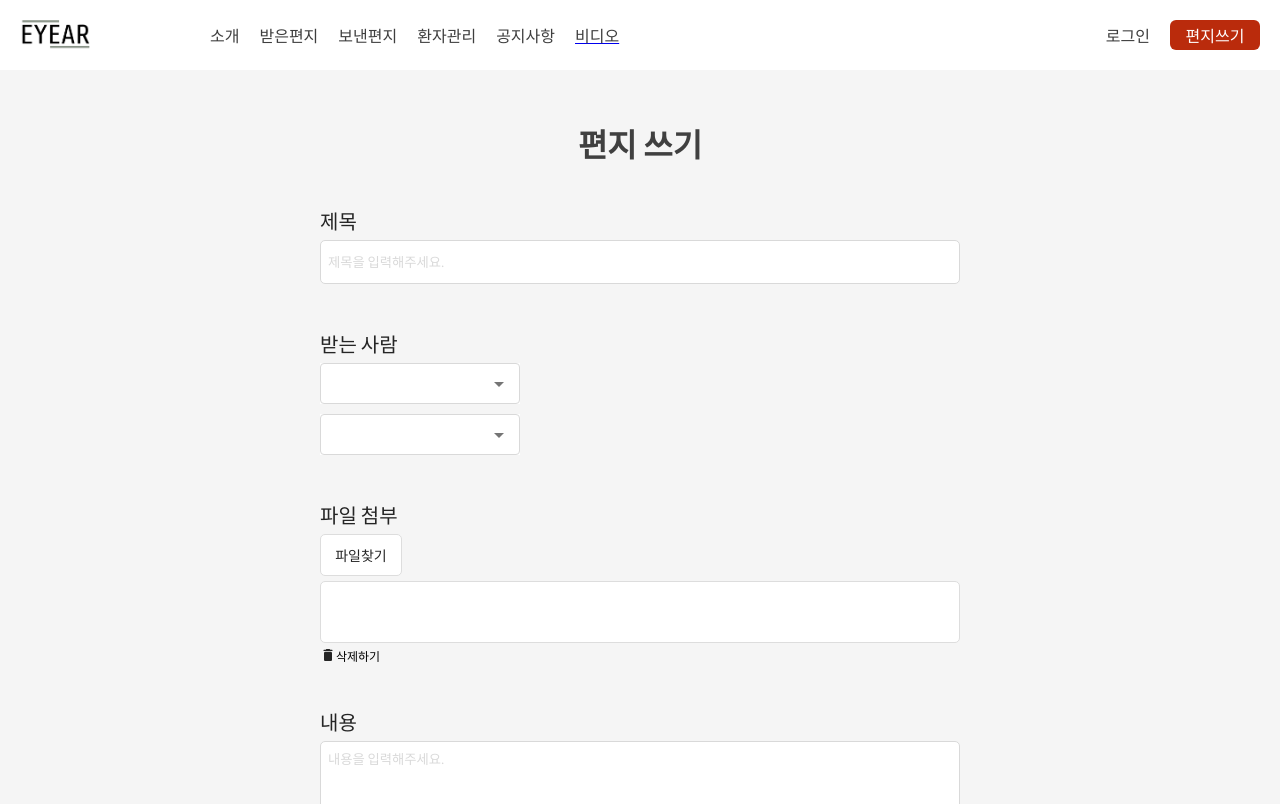
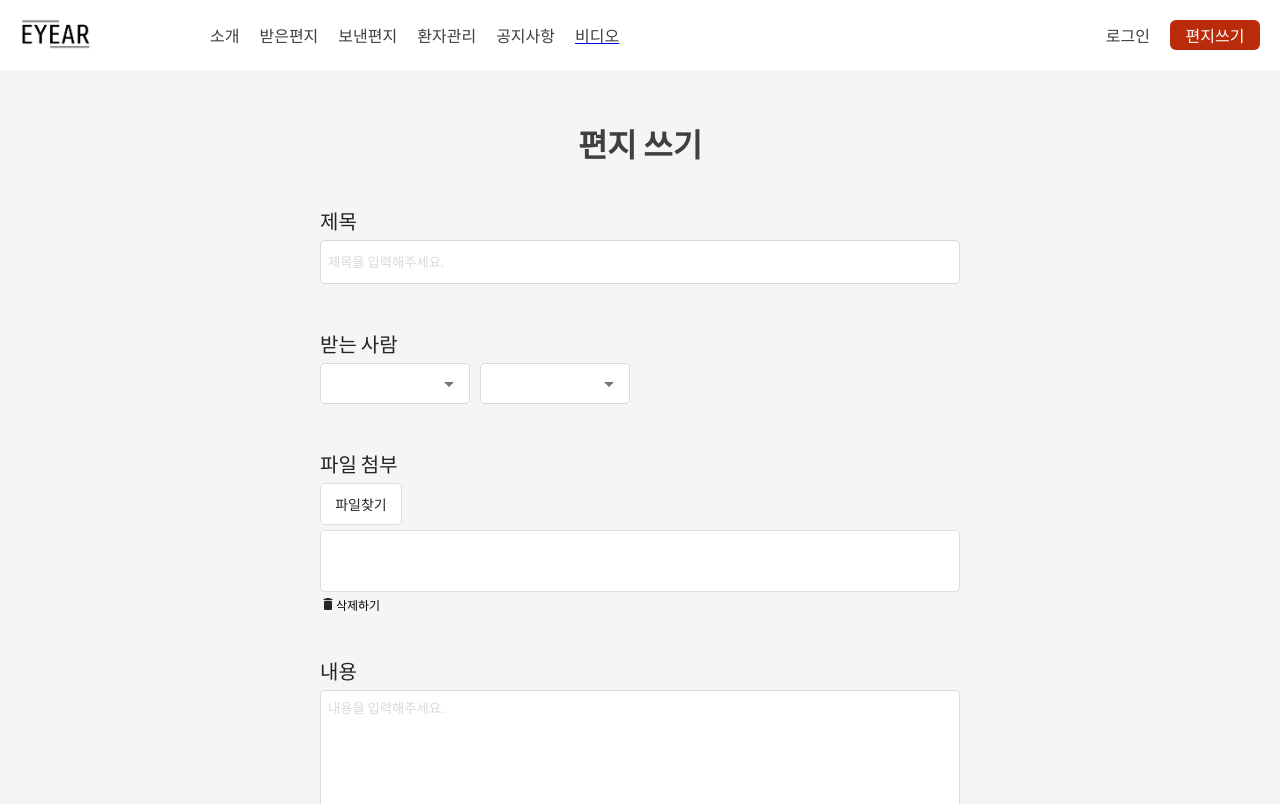
Before and after one commit to eyear22/eyear_frontend, a React (Create React App) app: page /send in a window 1280 px wide. Shown: the top 804 px of the page. Built offline with nearby package versions, Linux system fonts and the light colour scheme.

Commit message:
[FEAT] DropDownInput 컴포넌트로 정리

```diff
--- /dev/null
+++ b/src/components/send/DropDownInput.js
@@ -0,0 +1,57 @@
+import { Autocomplete, CircularProgress, TextField } from '@mui/material';
+import styled from 'styled-components';
+
+const DropDownInput = ({ open, setOpen, data, loading, onChange }) => {
+  return (
+    <div>
+      <Input
+        open={open}
+        onOpen={() => {
+          setOpen(true);
+        }}
+        onClose={() => {
+          setOpen(false);
+        }}
+        isOptionEqualToValue={(option, value) => option.pat_id === value.pat_id}
+        getOptionLabel={(option) => option.pat_name}
+        options={data}
+        loading={loading}
+        sx={{ maxWidth: 200 }}
+        renderInput={(params) => (
+          <TextField
+            {...params}
+            label=""
+            InputProps={{
+              ...params.InputProps,
+              endAdornment: (
+                <>
+                  {loading ? <CircularProgress color="inherit" size={20} /> : null}
+                  {params.InputProps.endAdornment}
+                </>
+              ),
+            }}
+          />
+        )}
+        onChange={onChange}
+      />
+    </div>
+  );
+};
+
+const Input = styled(Autocomplete)`
+  min-width: 150px;
+  margin: 5px 0;
+  margin-right: 10px;
+  background-color: #fff;
+  border-color: red;
+  & .MuiOutlinedInput-root {
+    & fieldset {
+      border-color: #d9d9d9;
+    }
+  }
+  & .MuiInputBase-input {
+    height: 8px;
+  }
+`;
+
+export default DropDownInput;
--- a/src/components/send/ReceiverInput.js
+++ b/src/components/send/ReceiverInput.js
@@ -1,6 +1,6 @@
-import { Autocomplete, CircularProgress, TextField } from '@mui/material';
 import { useEffect, useState } from 'react';
 import styled from 'styled-components';
+import DropDownInput from './DropDownInput';
 
 const sleep = (delay = 0) => {
   return new Promise((resolve) => {
@@ -31,10 +31,12 @@ const usersData = [
 
 const ReceiverInput = () => {
   const [open, setOpen] = useState(false);
+  const [open2, setOpen2] = useState(false);
   const [options, setOptions] = useState([]);
   const [patient, setPatient] = useState(0);
   const [users, setUsers] = useState([]);
   const loading = open && options.length === 0;
+  const loading2 = false;
 
   useEffect(() => {
     let active = true;
@@ -71,9 +73,7 @@ const ReceiverInput = () => {
       await sleep(1e3);
 
       if (active) {
-        console.log(patient);
         const array = usersData.map((user) => user.pat_id === patient && user.username);
-        console.log(array);
         setUsers(array);
       }
     })();
@@ -86,59 +86,16 @@ const ReceiverInput = () => {
   return (
     <Container>
       <Title>받는 사람</Title>
-      <Input
-        open={open}
-        onOpen={() => {
-          setOpen(true);
-        }}
-        onClose={() => {
-          setOpen(false);
-        }}
-        isOptionEqualToValue={(option, value) => option.pat_id === value.pat_id}
-        getOptionLabel={(option) => option.pat_name}
-        options={patientsData}
-        loading={loading}
-        sx={{ maxWidth: 200 }}
-        renderInput={(params) => (
-          <TextField
-            {...params}
-            label=""
-            InputProps={{
-              ...params.InputProps,
-              endAdornment: (
-                <>
-                  {loading ? <CircularProgress color="inherit" size={20} /> : null}
-                  {params.InputProps.endAdornment}
-                </>
-              ),
-            }}
-          />
-        )}
-        onChange={(e, obj) => {
-          setPatient(obj.pat_id);
-        }}
-      />
-      <Input
-        isOptionEqualToValue={(option, value) => option.user_id === value.user_id}
-        getOptionLabel={(option) => option.username}
-        options={users}
-        sx={{ maxWidth: 200 }}
-        renderInput={(params) => (
-          <TextField
-            {...params}
-            label=""
-            InputProps={{
-              ...params.InputProps,
-              endAdornment: (
-                <>
-                  {loading ? <CircularProgress color="inherit" size={20} /> : null}
-                  {params.InputProps.endAdornment}
-                </>
-              ),
-            }}
-          />
-        )}
-      />
+      <Wrap>
+        <DropDownInput
+          open={open}
+          setOpen={setOpen}
+          data={options}
+          loading={loading}
+          onChange={console.log('click1')}
+        />
+        <DropDownInput open={open2} setOpen={setOpen2} data={options} loading={loading2} />
+      </Wrap>
     </Container>
   );
 };
@@ -154,18 +111,9 @@ const Title = styled.text`
   font-size: 20px;
 `;
 
-const Input = styled(Autocomplete)`
-  margin: 5px 0;
-  background-color: #fff;
-  border-color: red;
-  & .MuiOutlinedInput-root {
-    & fieldset {
-      border-color: #d9d9d9;
-    }
-  }
-  & .MuiInputBase-input {
-    height: 8px;
-  }
+const Wrap = styled.div`
+  display: flex;
+  flex-direction: row;
 `;
 
 export default ReceiverInput;
```
